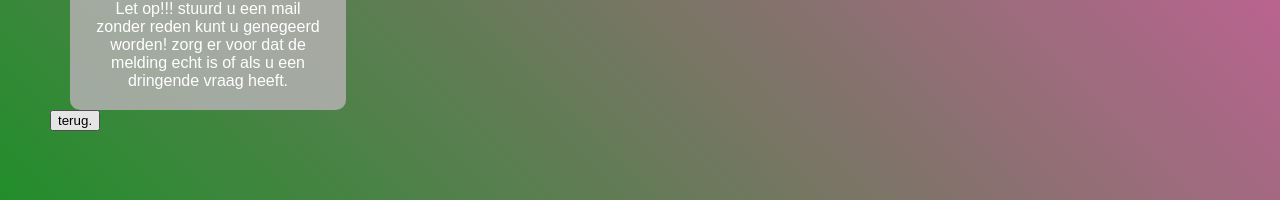
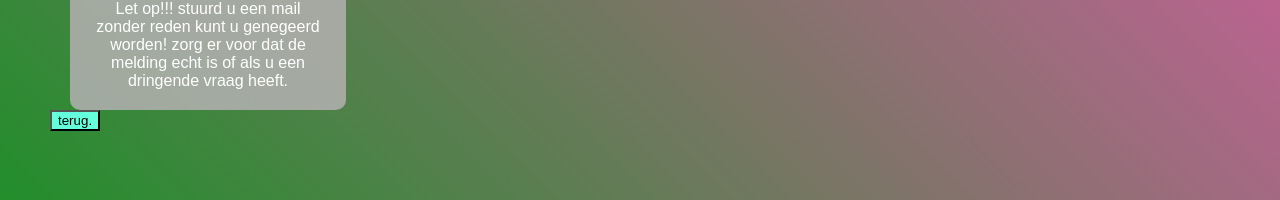
Before and after one commit to 2010joukebos/goede-doel, a plain HTML site: page index2.html in a window 1280 px wide. In both pictures the pointer is over the button "terug.". Shown: the part 371-571 px from the top of the page. Drawn offline with Linux system fonts and the light colour scheme.

Commit message:
hover in contacten

```diff
--- a/style2.css
+++ b/style2.css
@@ -33,3 +33,6 @@ body {
     margin: 0;
     min-height: 100vh;
 }
+button:hover {
+  background-color: rgb(100, 255, 219);
+}
```
